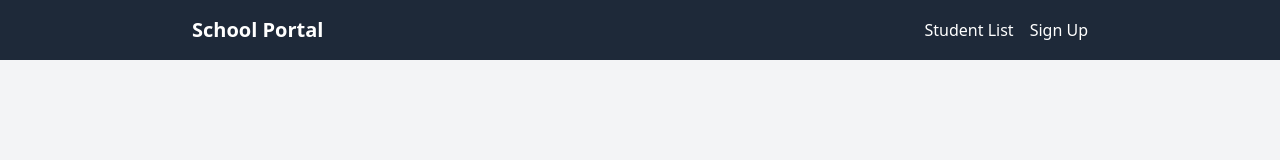
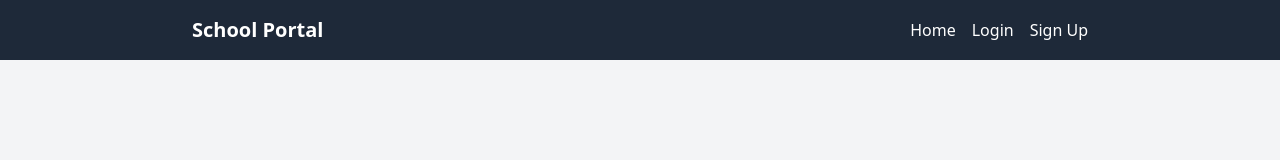
Before and after one commit to Chisquare7/school_portal, a React (Vite) app: page / in a window 1280 px wide. Shown: the top 160 px of the page. Built offline with nearby package versions, Linux system fonts and the light colour scheme.

Commit message:
update: modify NavBar to dynamically render Log out button on Dashboard page

```diff
--- a/src/App.jsx
+++ b/src/App.jsx
@@ -31,7 +31,7 @@
   return (
     <>
       <Router>
-        <NavBar />
+        <NavBar studentUser={studentUser} setStudentUser={setStudentUser} />
         <Routes>
           <Route path="/" element={<Home students={students} />} />
           <Route
--- a/src/components/NavBar.jsx
+++ b/src/components/NavBar.jsx
@@ -15,10 +15,13 @@
       <div className="max-w-4xl mx-auto flex justify-between items-center">
         <h1 className="text-xl font-bold">School Portal</h1>
         <div className="space-x-4">
+          <Link to="/" className="hover:text-gray-400">
+            Home
+          </Link>
           {!studentUser ? (
             <>
-              <Link to="/" className="hover:text-gray-400">
-                Student List
+              <Link to="/login" className="hover:text-gray-400">
+                Login
               </Link>
               <Link to="/signup" className="hover:text-gray-400">
                 Sign Up
```
